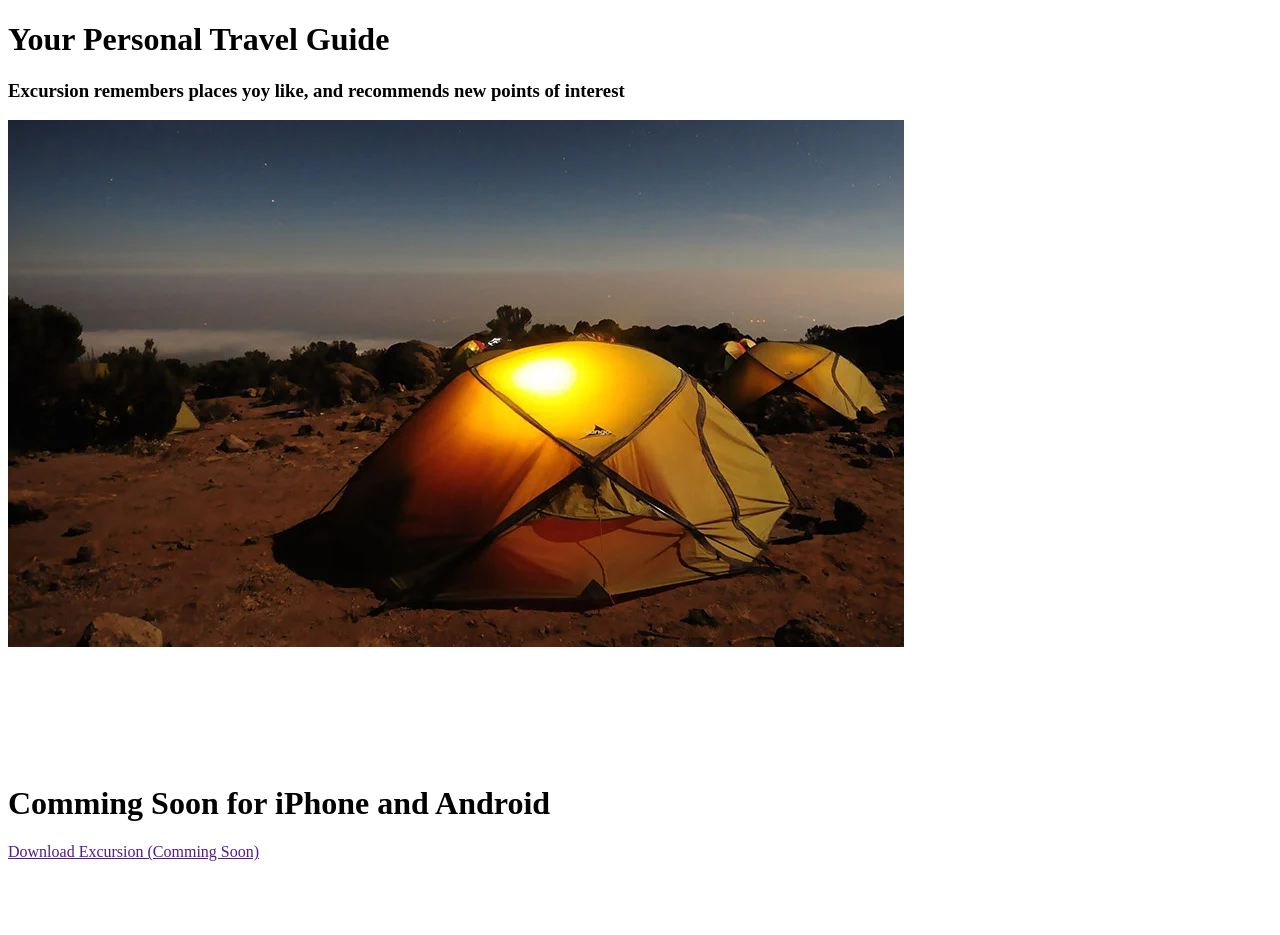
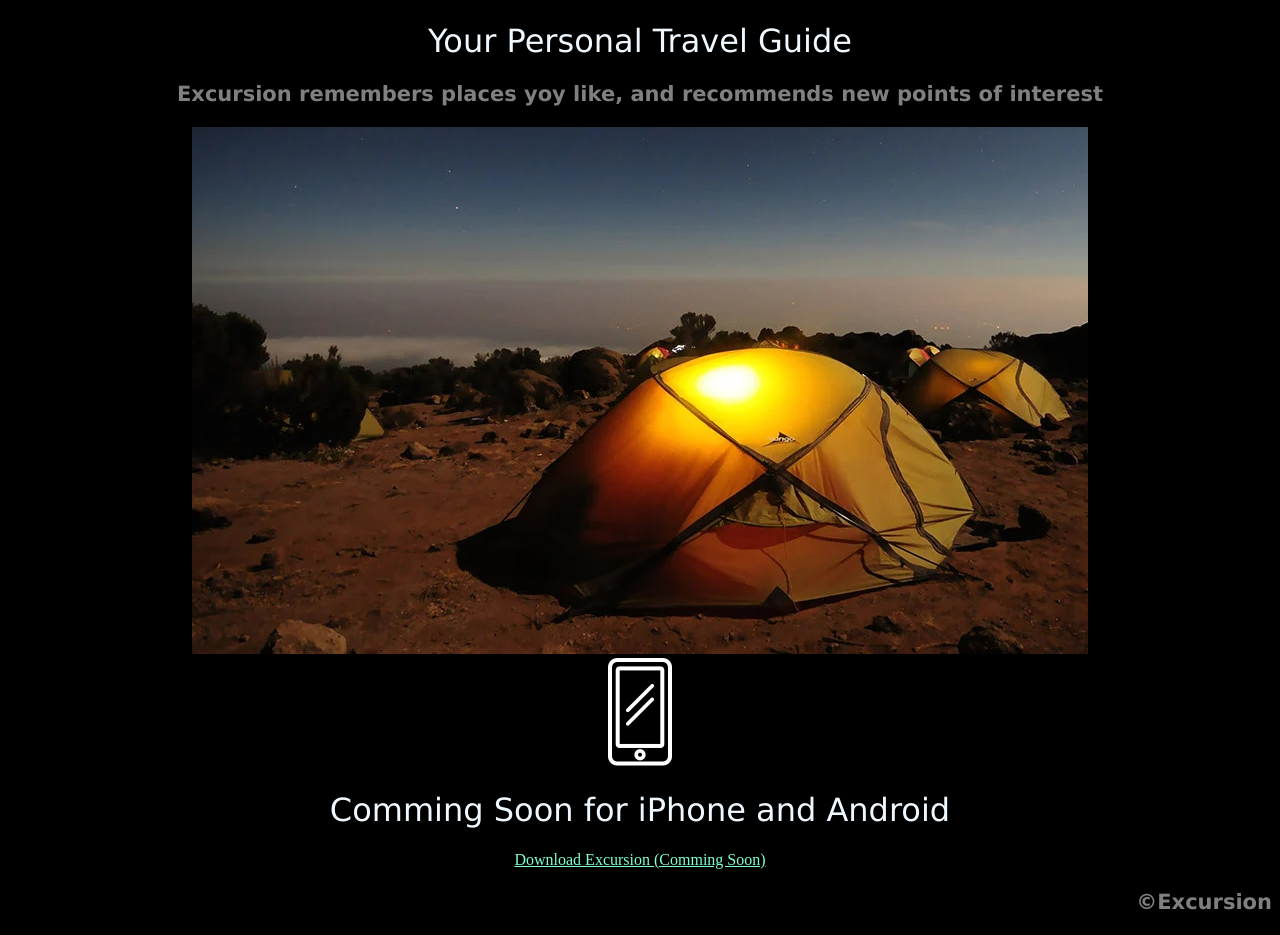
Before and after one commit to i-hitesh/Excursion, a plain HTML site: page index.html in a window 1280 px wide. Shown: the part 252-1187 px from the top of the page. Before the commit the page ends 1121 px from the top, so only its background shows below. Drawn offline with Linux system fonts and the light colour scheme.

Commit message:
FInally completed

```diff
--- a/index.html
+++ b/index.html
@@ -6,19 +6,23 @@
   </head>
   <body>
     <header>
-        <h1>Discover hidden places in the eorld around you</h1>
-        <a href="">Download Excursion (Comming soon)</a>
+      <h1>Discover hidden places in the eorld around you</h1>
+      <a href="">Download Excursion (Comming soon)</a>
     </header>
     <main>
-        <video src="resources/excursion.mp4"></video>
-        <h1>Your Personal Travel Guide</h1>
-        <h3>Excursion remembers places yoy like, and recommends new points of interest</h3>
-        <img src="resources/camp.webp" alt="camp"><br>
-        <img src="resources/phone.webp" alt="phone">
-        <h1>Comming Soon for iPhone and Android</h1>
-        <a href="">Download Excursion (Comming Soon)</a>
-
+      <video autoplay controls src="resources/excursion.mp4"></video>
+      <h1>Your Personal Travel Guide</h1>
+      <h3>
+        Excursion remembers places yoy like, and recommends new points of
+        interest
+      </h3>
+      <img src="resources/camp.webp" alt="camp" /><br />
+      <img src="resources/phone.webp" alt="phone" />
+      <h1>Comming Soon for iPhone and Android</h1>
+      <a href="">Download Excursion (Comming Soon)</a>
     </main>
-    <footer></footer>
+    <footer>
+      <h3 class="ex">&copy;Excursion</h3>
+    </footer>
   </body>
 </html>
--- a/resources/css/style.css
+++ b/resources/css/style.css
@@ -0,0 +1,21 @@
+body{
+    background: black;
+    text-align: center;
+}
+h1{
+    color: aliceblue;
+    font-family: Verdana;
+    font-weight:normal;
+}
+a{
+    color: aquamarine;
+    font-size: 16px;
+}
+h3{
+    font-family: Verdana;
+    font-size: 21px;
+    color: gray;
+}
+.ex{
+    text-align: right;
+}
```
